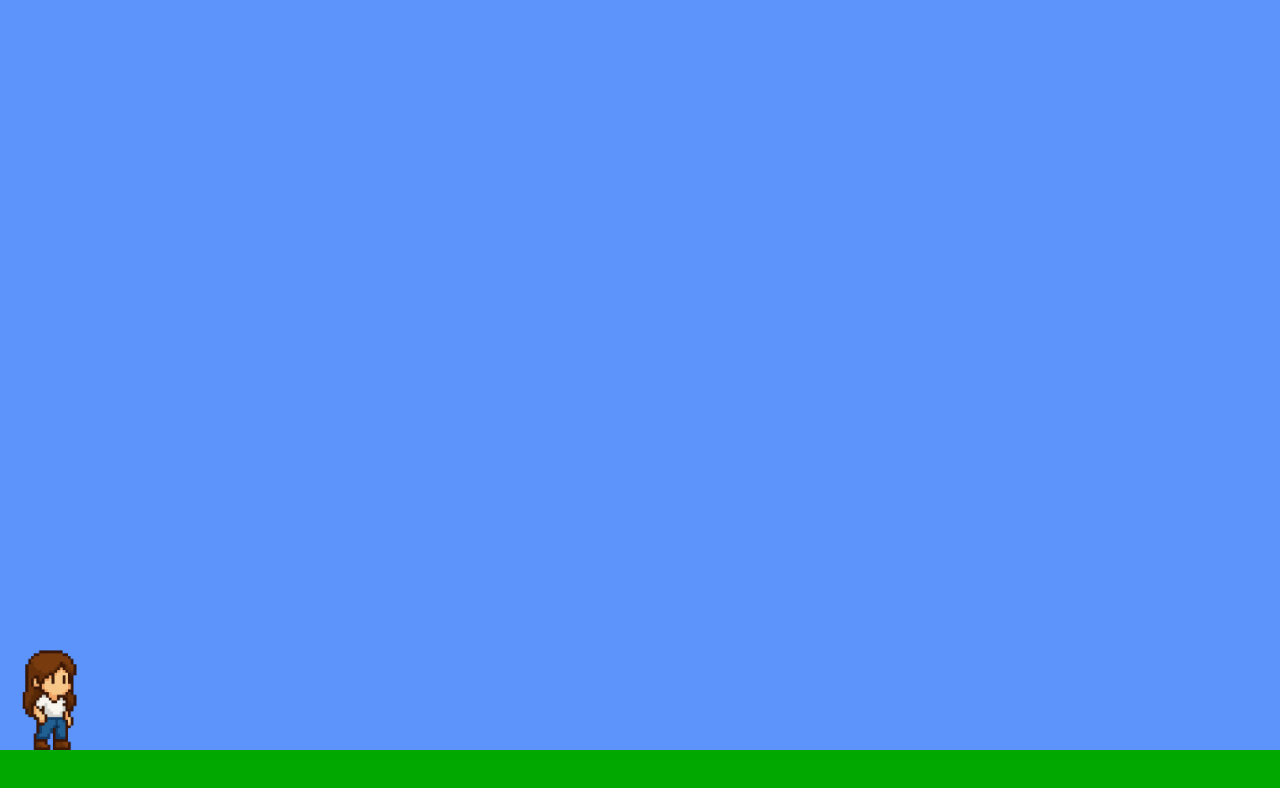
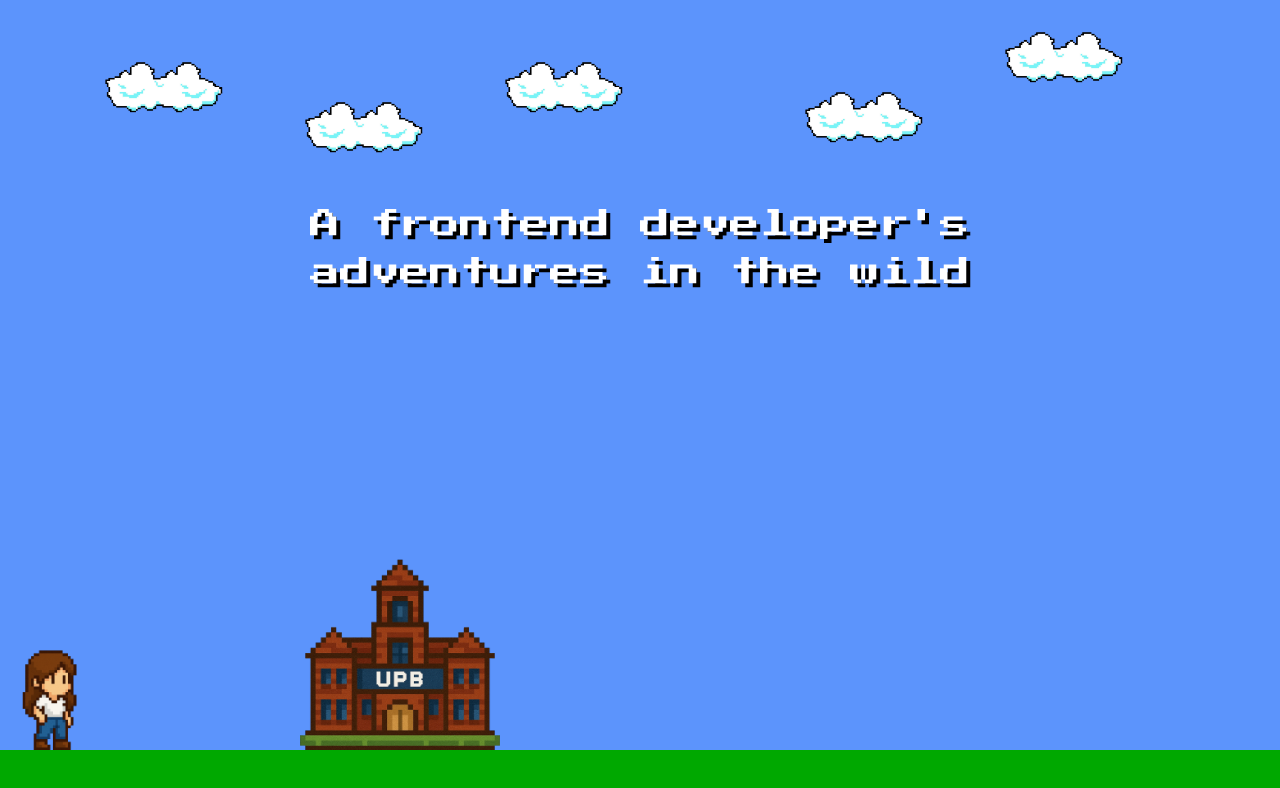
Before and after one commit to irinavasilescu/resume, a React (Create React App) app: page / in a window 1280 px wide. Shown: the top 788 px of the page. Built offline with nearby package versions, Linux system fonts and the light colour scheme.

Commit message:
add title

```diff
--- a/src/components/Game.css
+++ b/src/components/Game.css
@@ -1,3 +1,23 @@
+@import url('https://fonts.googleapis.com/css2?family=Press+Start+2P&display=swap');
+
+@font-face {
+  font-family: 'Press Start 2P';
+  font-weight: normal;
+  font-style: normal;
+}
+
+.game-title {
+  position: absolute;
+  top: 200px;
+  width: 100%;
+  text-align: center;
+  font-family: 'Press Start 2P', cursive;
+  font-size: 30px;
+  color: #fff;
+  text-shadow: 4px 4px #000;
+  z-index: 10;
+}
+
 .game-container {
   width: 100%;
   height: 100vh;
@@ -44,3 +64,24 @@
   background-color: #00a800;
   z-index: 3;
 }
+
+.cloud {
+  position: absolute;
+  background-image: url('../assets/cloud.png');
+  background-size: contain;
+  background-repeat: no-repeat;
+  width: 150px;
+  height: 75px;
+  z-index: 1;
+}
+
+.building {
+  position: absolute;
+  background-image: url('../assets/upb.png');
+  background-size: contain;
+  background-repeat: no-repeat;
+  width: 200px;
+  height: 200px;
+  bottom: 41px; /* Position it on the ground */
+  z-index: 2;
+}
--- a/src/components/Game.jsx
+++ b/src/components/Game.jsx
@@ -4,6 +4,13 @@ import './Game.css';
 const Game = () => {
   const [position, setPosition] = useState(0);
   const [isJumping, setIsJumping] = useState(false);
+  const [clouds, setClouds] = useState([
+    { id: 1, top: '50px', left: '100px' },
+    { id: 4, top: '90px', left: '300px' },
+    { id: 2, top: '50px', left: '500px' },
+    { id: 3, top: '80px', left: '800px' },
+    { id: 5, top: '20px', left: '1000px' },
+  ]);
 
   useEffect(() => {
     const handleKeyDown = (event) => {
@@ -25,11 +32,26 @@ const Game = () => {
 
   return (
     <div className="game-container">
+      <div className="game-title">
+        A frontend developer's <br/> adventures in the wild
+      </div>
+      {clouds.map(cloud => (
+        <div
+          key={cloud.id}
+          className="cloud"
+          style={{ top: cloud.top, left: cloud.left }}
+        ></div>
+      ))}
+
+      <div
+        className="building"
+        style={{ left: '300px' }}
+      ></div>
+
       <div
         className={`character ${isJumping ? 'jump' : ''}`}
         style={{ left: `${position}px` }}
       >
-
       </div>
       <div className="ground"></div>
     </div>
```
Also changed, not shown: src/assets/cloud.png (added), src/assets/upb.png.
